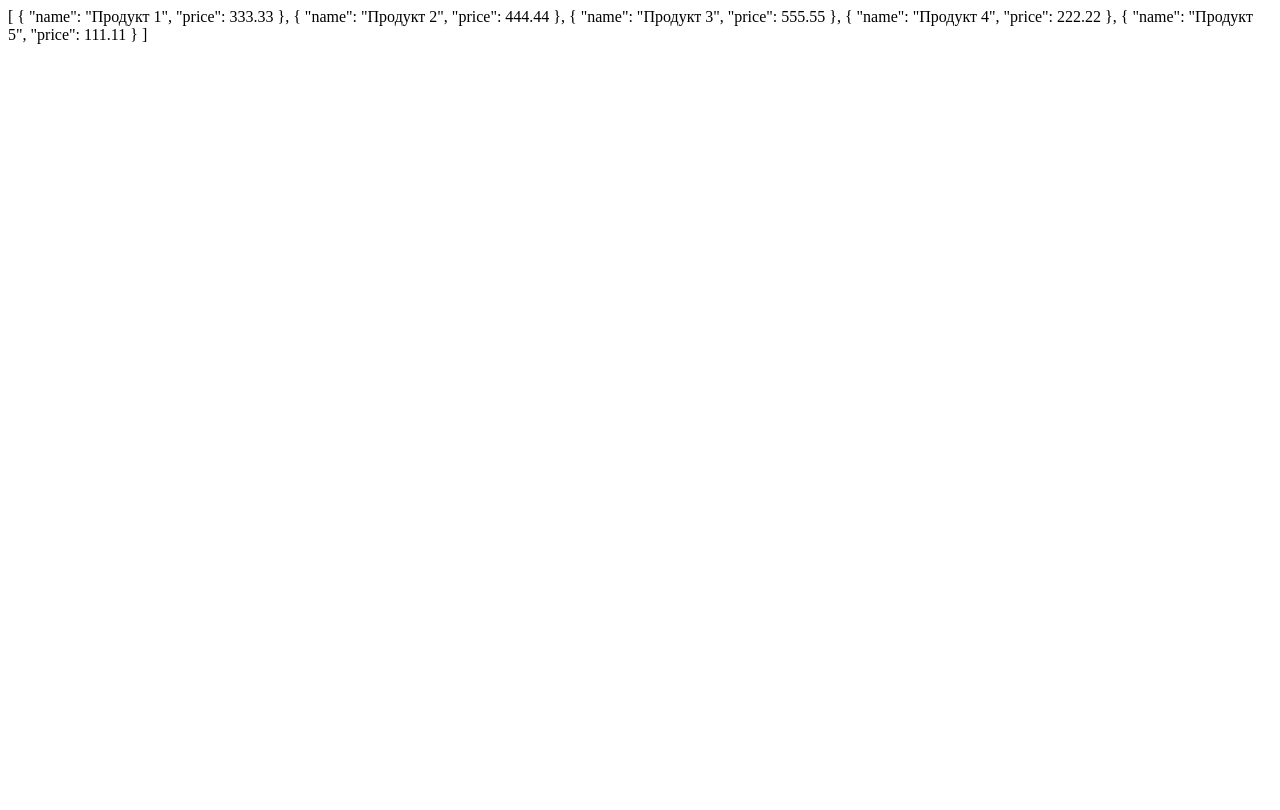
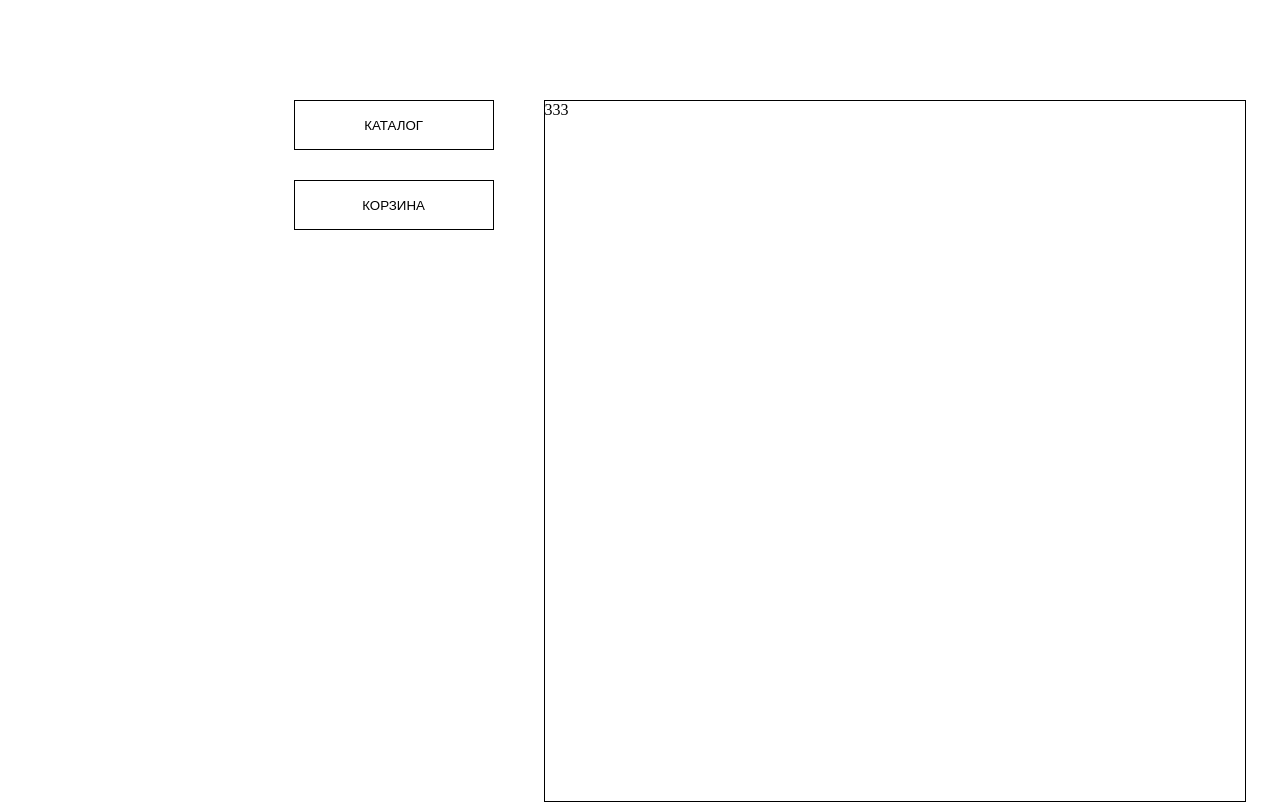
Before and after one commit to sasha-is-permi/vue-test15, a Vue app: page / in a window 1280 px wide. Built offline with nearby package versions, Linux system fonts and the light colour scheme.

Commit message:
разметка на странице

```diff
--- a/src/App.vue
+++ b/src/App.vue
@@ -1,20 +1,59 @@
 <template>
   <div id="app">
-    <CatalogOfProducts/>
+
+    <main class="mainPage">
+     <section class="mainPage__leftSection">
+      <ButtonCatalog class="mainPage__ButtonCatalog"/>
+      <ShoppingBasket class="mainPage__ShoppingBasket"/>
+    </section>
+
+     <section class="mainPage__rightSection">
+         <CatalogOfProducts class="mainPage__CatalogOfProducts"/>
+     </section>
+    </main>
+
   </div>
 </template>
 
 <script>
 import CatalogOfProducts from './components/CatalogOfProducts.vue'
+import ButtonCatalog from './components/ButtonCatalog.vue'
+import ShoppingBasket from './components/ShoppingBasket.vue'
 
 export default {
   name: 'App',
   components: {
-   CatalogOfProducts
+   CatalogOfProducts,
+   ButtonCatalog,
+   ShoppingBasket
   }
 }
 </script>
 
 <style>
+.mainPage{
+  margin-top:100px;
+  display:flex;
+  justify-content: center;
+}
+.mainPage__leftSection{
+  width:40vw;
+  text-align: right;
+  margin-right:50px;
+}
+.mainPage__rightSection{
+  width:60vw;
+}
+
+
+.mainPage__ShoppingBasket{
+  margin-top: 30px;
+}
+
+.mainPage__CatalogOfProducts{
+  width: 700px;
+  height:700px;
+  border: 1px solid;
+}
 
 </style>
--- /dev/null
+++ b/src/components/ButtonCatalog.vue
@@ -0,0 +1,45 @@
+<template>
+  <div>
+    <button class="button">
+        КАТАЛОГ
+    </button>
+  </div>
+</template>
+
+<script>
+export default {
+  name: 'ButtonCatalog',
+  data(){
+    return{
+
+    }
+  },
+
+    methods:{
+
+    },
+
+    computed: {
+
+              },
+
+
+  }
+
+
+
+</script>
+
+<style scoped>
+
+.button {
+  width:200px;
+  height:50px;
+  background-color:white;
+  border: 1px solid;
+}
+.button:hover {
+  cursor:pointer;
+}
+
+</style>
--- a/src/components/CatalogOfProducts.vue
+++ b/src/components/CatalogOfProducts.vue
@@ -1,6 +1,6 @@
 <template>
   <div>
-   {{catalog}}
+    333
   </div>
 
 </template>
--- /dev/null
+++ b/src/components/ShoppingBasket.vue
@@ -0,0 +1,47 @@
+<template>
+  <div>
+  <button class="button">
+      КОРЗИНА
+  </button>
+ </div>
+</template>
+
+<script>
+export default {
+name: 'ShoppingBasket',
+data(){
+  return{
+
+  }
+},
+
+  methods:{
+
+  },
+
+  computed: {
+
+            },
+
+
+}
+
+
+
+</script>
+
+<style scoped>
+
+.button {
+width:200px;
+height:50px;
+background-color:white;
+border: 1px solid;
+}
+
+.button:hover {
+  cursor:pointer;
+}
+
+
+</style>
```
